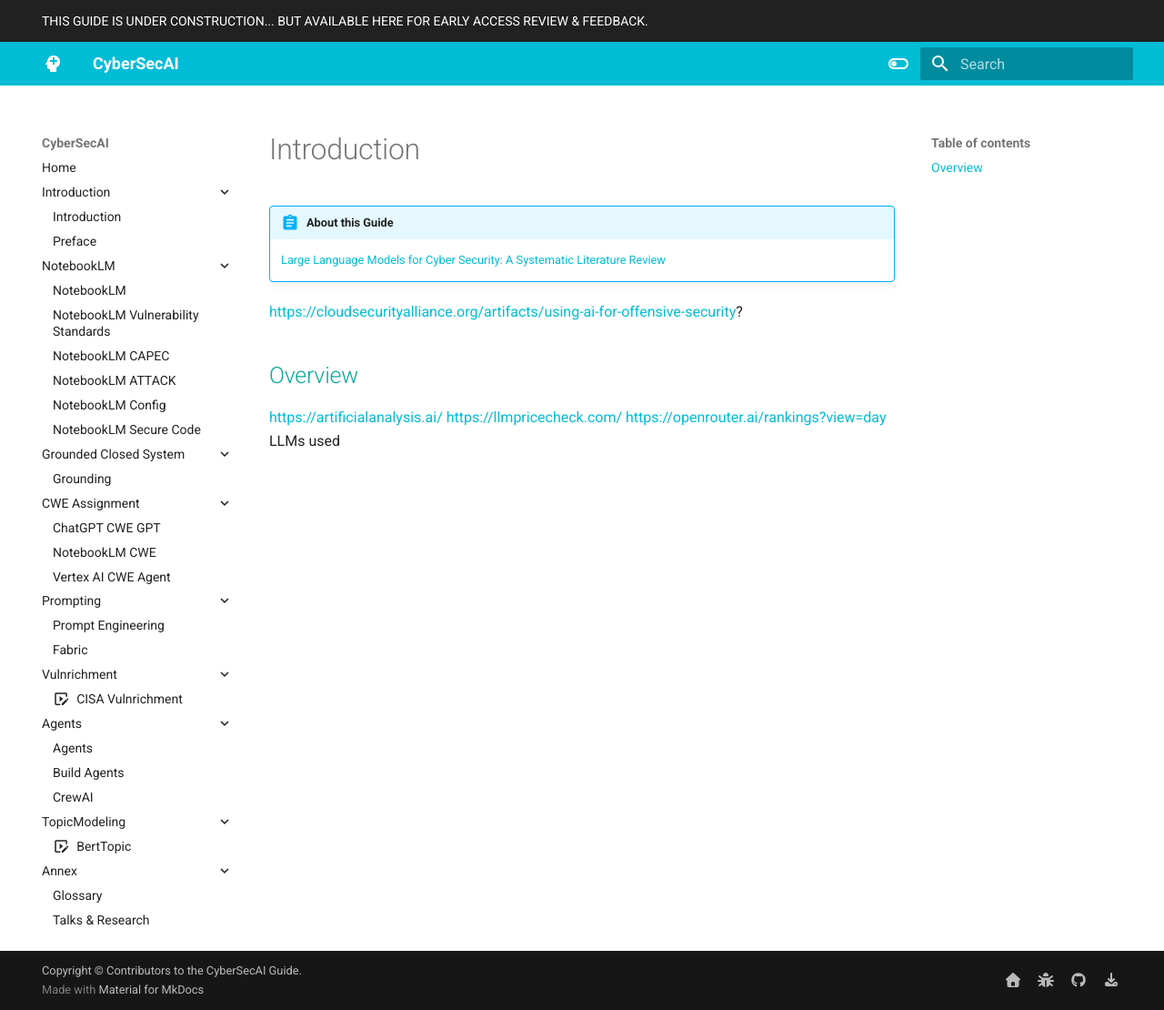
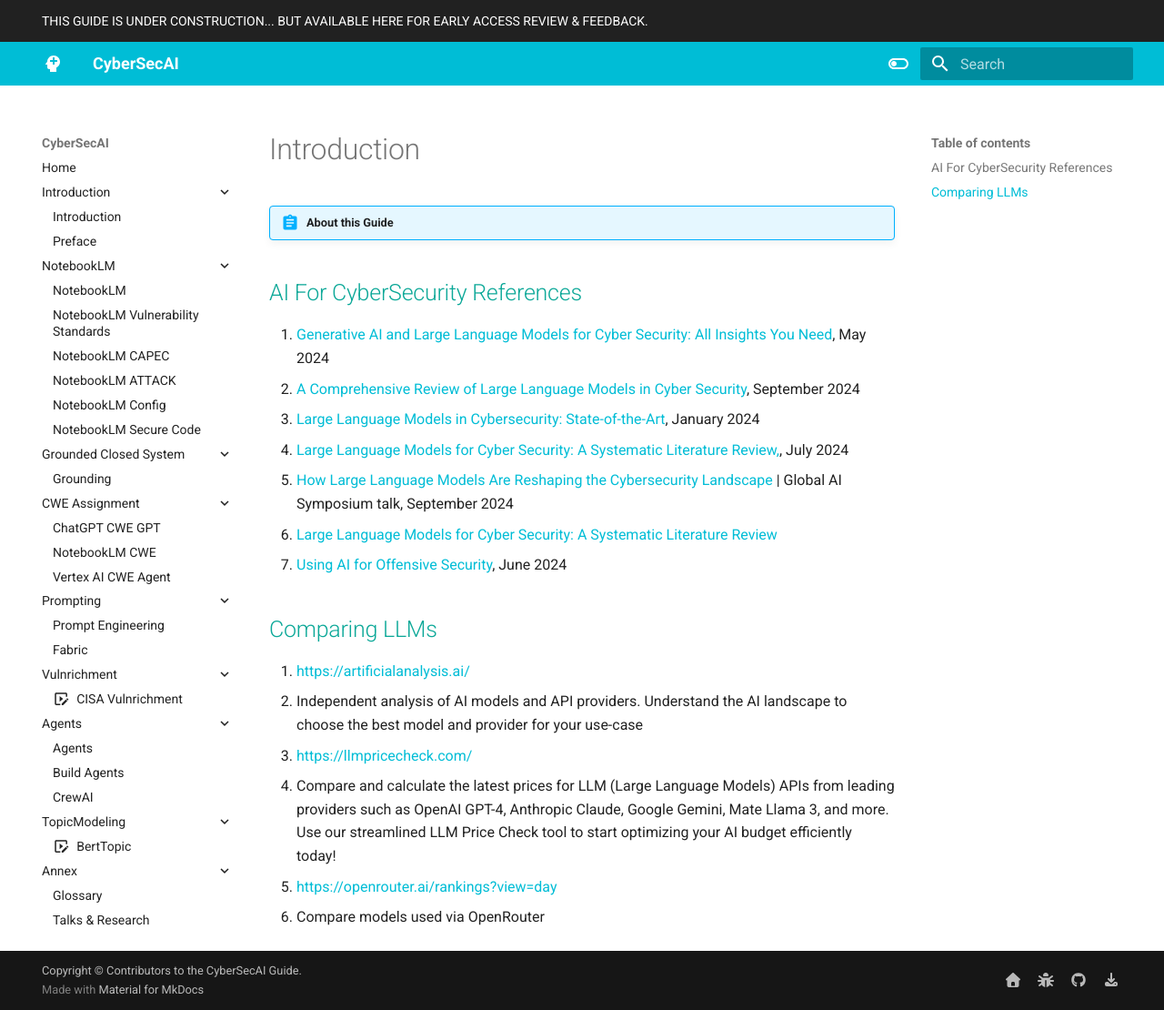
Before and after one commit to CyberSecAI/CyberSecAI.github.io, an MkDocs documentation site: the page built from docs/introduction/cybsersecurity.md, in a window 1280 px wide and 1110 px high. Shown: the whole window at 91% size. Built offline with MkDocs 1.6.1 and Material for MkDocs 9.7.7, drawn with Linux system fonts in a browser that asks for light colours; comment, search, counter and statistics services are not loaded.

Commit message:
add refs to intro

```diff
--- a/docs/introduction/cybsersecurity.md
+++ b/docs/introduction/cybsersecurity.md
@@ -2,11 +2,22 @@
 
 !!! abstract "About this Guide"
 
-      [Large Language Models for Cyber Security: A Systematic Literature Review](https://arxiv.org/pdf/2405.04760)
-https://cloudsecurityalliance.org/artifacts/using-ai-for-offensive-security?
 
-## Overview
+## AI For CyberSecurity References
+1. [Generative AI and Large Language Models for Cyber Security: All Insights You Need](https://arxiv.org/pdf/2405.12750),  May 2024
+2. [A Comprehensive Review of Large Language Models in Cyber Security](https://www.researchgate.net/publication/384500263_A_Comprehensive_Review_of_Large_Language_Models_in_Cyber_Security), September 2024
+3. [Large Language Models in Cybersecurity: State-of-the-Art](https://arxiv.org/pdf/2402.00891), January 2024
+4. [Large Language Models for Cyber Security: A Systematic Literature Review,](https://arxiv.org/pdf/2405.04760), July 2024
+5. [How Large Language Models Are Reshaping the Cybersecurity Landscape](https://elie.net/talk/ai-for-cybersecurity-get-started-today) | Global AI Symposium talk, September 2024
+6. [Large Language Models for Cyber Security: A Systematic Literature Review](https://arxiv.org/pdf/2405.04760)
+7. [Using AI for Offensive Security](https://cloudsecurityalliance.org/artifacts/using-ai-for-offensive-security), June 2024
 
-https://artificialanalysis.ai/
-https://llmpricecheck.com/
-https://openrouter.ai/rankings?view=day LLMs used
+
+## Comparing LLMs
+
+1. https://artificialanalysis.ai/
+   1. Independent analysis of AI models and API providers. Understand the AI landscape to choose the best model and provider for your use-case
+2. https://llmpricecheck.com/
+   1. Compare and calculate the latest prices for LLM (Large Language Models) APIs from leading providers such as OpenAI GPT-4, Anthropic Claude, Google Gemini, Mate Llama 3, and more. Use our streamlined LLM Price Check tool to start optimizing your AI budget efficiently today!
+3. https://openrouter.ai/rankings?view=day
+   1. Compare models used via OpenRouter
```
